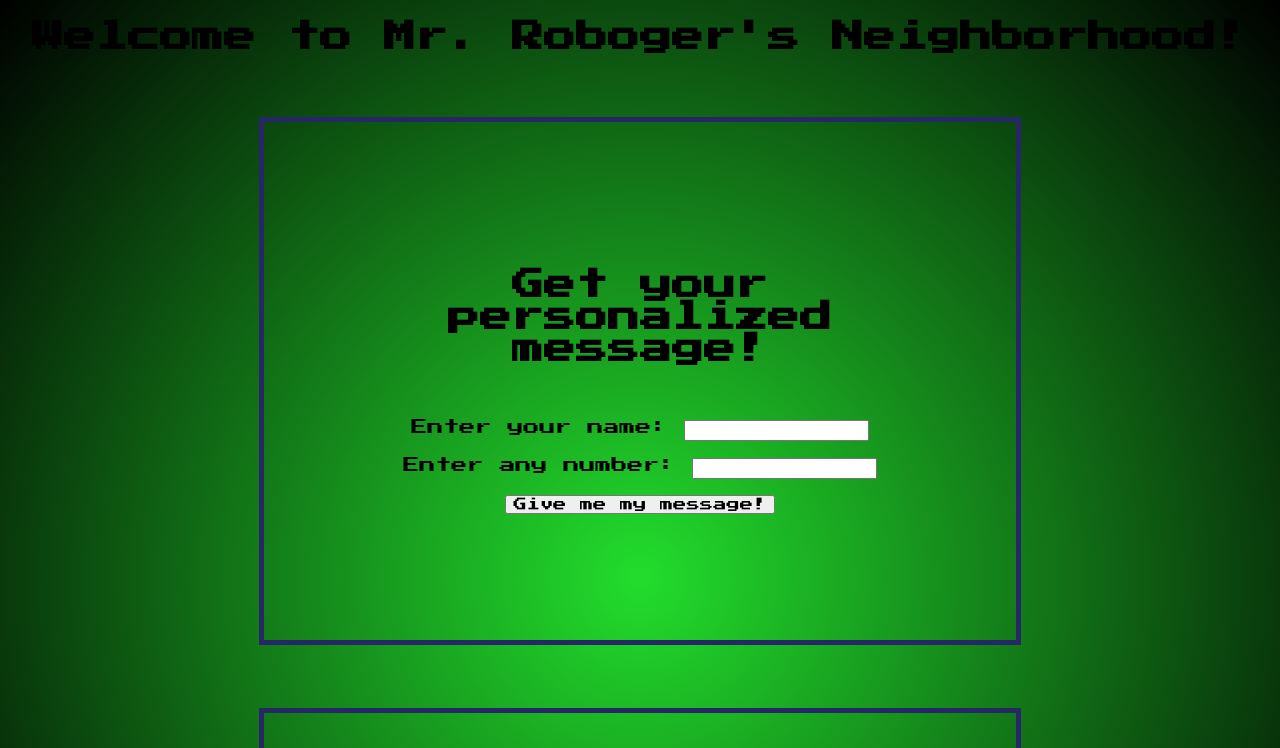
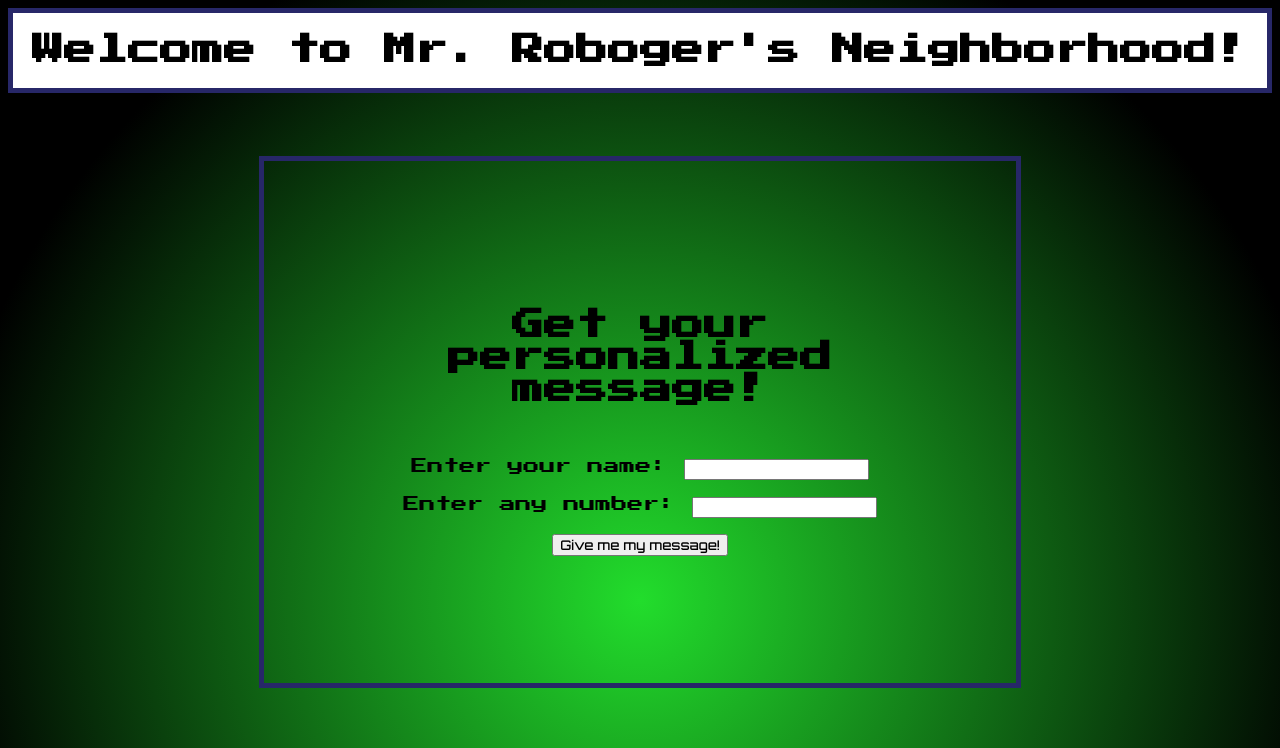
Before and after one commit to g-lee2/mr-roboger, a plain HTML site: page index.html in a window 1280 px wide. Shown: the top 748 px of the page. Drawn offline with Linux system fonts and the light colour scheme.

Commit message:
Update stylesheet and change styling of webpage

```diff
--- a/css/styles.css
+++ b/css/styles.css
@@ -1,13 +1,16 @@
 body {
-  background: radial-gradient(circle, rgba(34,221,44,1) 0%, rgba(0,0,0,1) 100%);
+  background: radial-gradient(circle, rgba(34,221,44,1) 0%, rgba(0,0,0,1) 80%);
   font-family: 'Press Start 2P', cursive;
 }
+
 button {
-  font-family: 'Press Start 2P', cursive;
+  font-family: 'Orbitron', sans-serif;
 }
 
 .main-header {
   text-align: center;
+  border: 5px solid rgb(39, 39, 104);
+  background: rgb(255, 255, 255);
 }
 
 .input-section {
```
